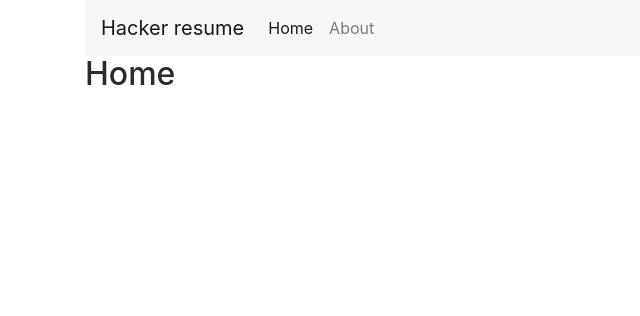
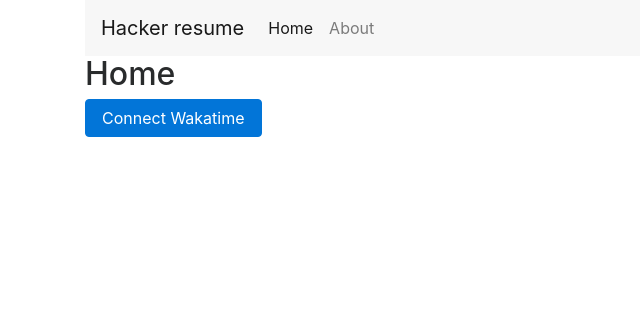
Before and after one commit to jozo/hacker-resume, a Flask app: page / in a window 1280 px wide. Shown: the top 316 px of the page, without its empty margins (0-640 px from the left). Run offline with Flask 2, Linux system fonts and the light colour scheme; some libraries are stand-ins or nearby versions.

Commit message:
Add simple access to wakatime

```diff
--- a/app.py
+++ b/app.py
@@ -1,12 +1,33 @@
-from flask import Flask, render_template, request
+from flask import Flask, render_template, request, redirect, session
+import wakatime
+import conf
 
 
 app = Flask(__name__)
+app.secret_key = conf.flask_secret_key
 
 
 @app.route('/')
 def home():
-    return render_template('home.html')
+    data = {}
+    if session.get('wakatime_code', None):
+        wt_session = wakatime.get_session(session['wakatime_code'])
+        stats = wt_session.get('users/current/stats/last_year').json()
+        data['wakatime_data'] = str(stats.get('data', {}).get('human_readable_total', 'Calculating...'))
+    return render_template('home.html', **data)
+
+
+@app.route('/oauth-wakatime')
+def oauth_wakatime():
+    session['wakatime_code'] = request.args.get('code')
+    return redirect('/')
+
+
+@app.route('/start-wakatime')
+def start_wakatime():
+    url = wakatime.get_authorize_url()
+    return redirect(url)
+
 
 if __name__ == '__main__':
     app.run(debug=True)
--- a/templates/home.html
+++ b/templates/home.html
@@ -1,4 +1,11 @@
 {%extends 'base.html' %}
 {%block content %}
     <h2>Home</h2>
+
+    <a class="btn btn-primary" href="/start-wakatime" role="button">Connect Wakatime</a>
+    {% if wakatime_data %}
+        <p>
+        <b>Wakatime: </b> {{ wakatime_data }}
+        </p>
+    {% endif %}
 {%endblock%}
--- /dev/null
+++ b/templates/waka.html
@@ -0,0 +1,4 @@
+{%extends 'base.html' %}
+{%block content %}
+    <h2>Waka</h2>
+{%endblock%}
--- /dev/null
+++ b/wakatime.py
@@ -0,0 +1,48 @@
+import hashlib
+import os
+from rauth import OAuth2Service
+from conf import wakatime_app_id, wakatime_app_secret
+
+
+wakatime_service = OAuth2Service(
+    client_id=wakatime_app_id,  # your App ID from https://wakatime.com/apps
+    client_secret=wakatime_app_secret,  # your App Secret from https://wakatime.com/apps
+    name='wakatime',
+    authorize_url='https://wakatime.com/oauth/authorize',
+    access_token_url='https://wakatime.com/oauth/token',
+    base_url='https://wakatime.com/api/v1/')
+
+redirect_uri = 'http://localhost:5000/oauth-wakatime'
+
+
+def get_authorize_url():
+    state = hashlib.sha1(os.urandom(40)).hexdigest()
+    params = {'scope': 'email,read_stats',
+              'response_type': 'code',
+              'state': state,
+              'redirect_uri': redirect_uri}
+
+    url = wakatime_service.get_authorize_url(**params)
+    return url
+
+
+def get_session(code):
+    headers = {'Accept': 'application/x-www-form-urlencoded'}
+    session = wakatime_service.get_auth_session(headers=headers,
+                                                data={'code': code,
+                                                      'grant_type': 'authorization_code',
+                                                      'redirect_uri': redirect_uri})
+    return session
+
+# print('**** Visit {url} in your browser. ****'.format(url=url))
+# print('**** After clicking Authorize, paste code here and press Enter ****')
+# code = raw_input('Enter code from url: ')
+
+# Make sure returned state has not changed for security reasons, and exchange
+# code for an Access Token.
+
+
+# user = session.get('users/current').json()
+# print(user['data']['email'])
+# stats = session.get('users/current/stats').json()
+# print(stats.get('data', {}).get('human_readable_total', 'Calculating...'))
```
Also changed, not shown: requirements.txt (+8 -0 lines), 1 other file.
